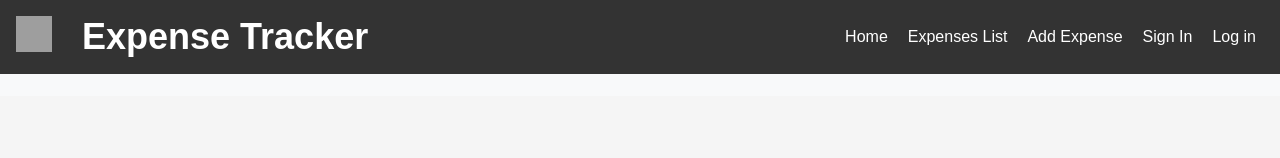
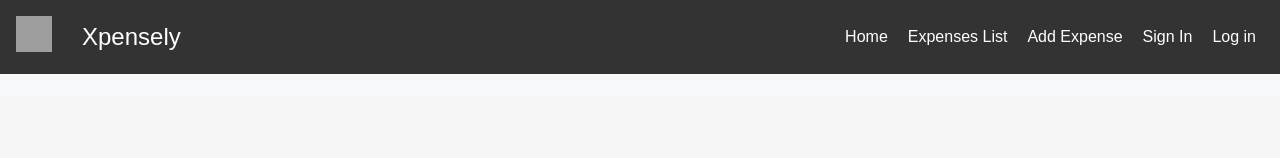
Before and after one commit to 1arka02/Xpensely, a React (Create React App) app: page / in a window 1280 px wide. Shown: the top 158 px of the page. Built offline with nearby package versions, Linux system fonts and the light colour scheme; grey boxes are pictures that could not be loaded.

Commit message:
Update Navbar.js

```diff
--- a/src/Navbar.js
+++ b/src/Navbar.js
@@ -15,7 +15,7 @@ const Navbar = () => {
     <nav className="navbar">
       <div className="navbar-logo">
       <div><img src="https://imgs.search.brave.com/7mTUhRG1IvFo6L9wzfR9xiRIWdAQFaillGcV3Wdg8Tg/rs:fit:500:0:0/g:ce/aHR0cHM6Ly9pY29u/cy52ZXJ5aWNvbi5j/b20vcG5nLzEyOC9i/dXNpbmVzcy96aGlq/aWFuLXJlaW1idXJz/ZW1lbnQtaXRlbXMv/dHJhZmZpYy1leHBl/bnNlLTEucG5n" alt="Expense Tracker" /></div>
-        <div><h2>Expense Tracker</h2></div>
+        <div className='titl'>Xpensely</div>
       </div>
       <ul className={`navbar-links ${isOpen ? 'open' : ''}`}>
         <li><a href="#dashboard-container1">Home</a></li>
@@ -25,9 +25,9 @@ const Navbar = () => {
         <li><a href="#add-expense">Log in</a></li>
       </ul>
       <div className="navbar-hamburger" onClick={toggleMenu}>
-        <div className={`bar ${isOpen ? 'open' : ''}`}></div>
-        <div className={`bar ${isOpen ? 'open' : ''}`}></div>
-        <div className={`bar ${isOpen ? 'open' : ''}`}></div>
+        <div className={`bar1 ${isOpen ? 'open' : ''}`}></div>
+        <div className={`bar2 ${isOpen ? 'open' : ''}`}></div>
+        <div className={`bar3 ${isOpen ? 'open' : ''}`}></div>
       </div>
     </nav>
   );
```
